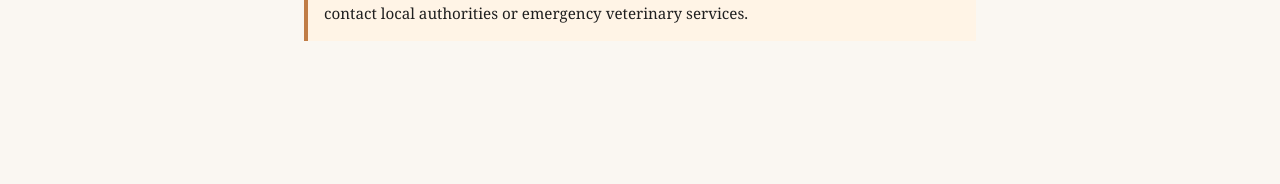
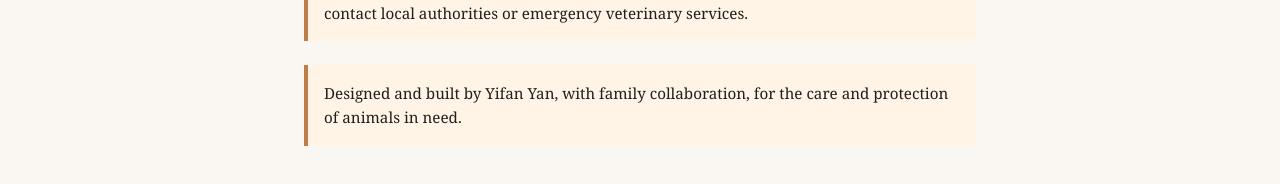
Before and after one commit to JieYan-NUS/animal-help-map, a Next.js app: page / in a window 1280 px wide. Shown: the part 816-1000 px from the top of the page. Before the commit the page ends 929 px from the top, so only its background shows below. Built offline with nearby package versions, Linux system fonts and the light colour scheme.

Commit message:
Add homepage attribution

```diff
--- a/app/page.tsx
+++ b/app/page.tsx
@@ -45,6 +45,10 @@ export default function HomePage() {
         danger, please contact local authorities or emergency veterinary
         services.
       </p>
+      <p className="disclaimer">
+        Designed and built by Yifan Yan, with family collaboration, for the
+        care and protection of animals in need.
+      </p>
     </>
   );
 }
```
